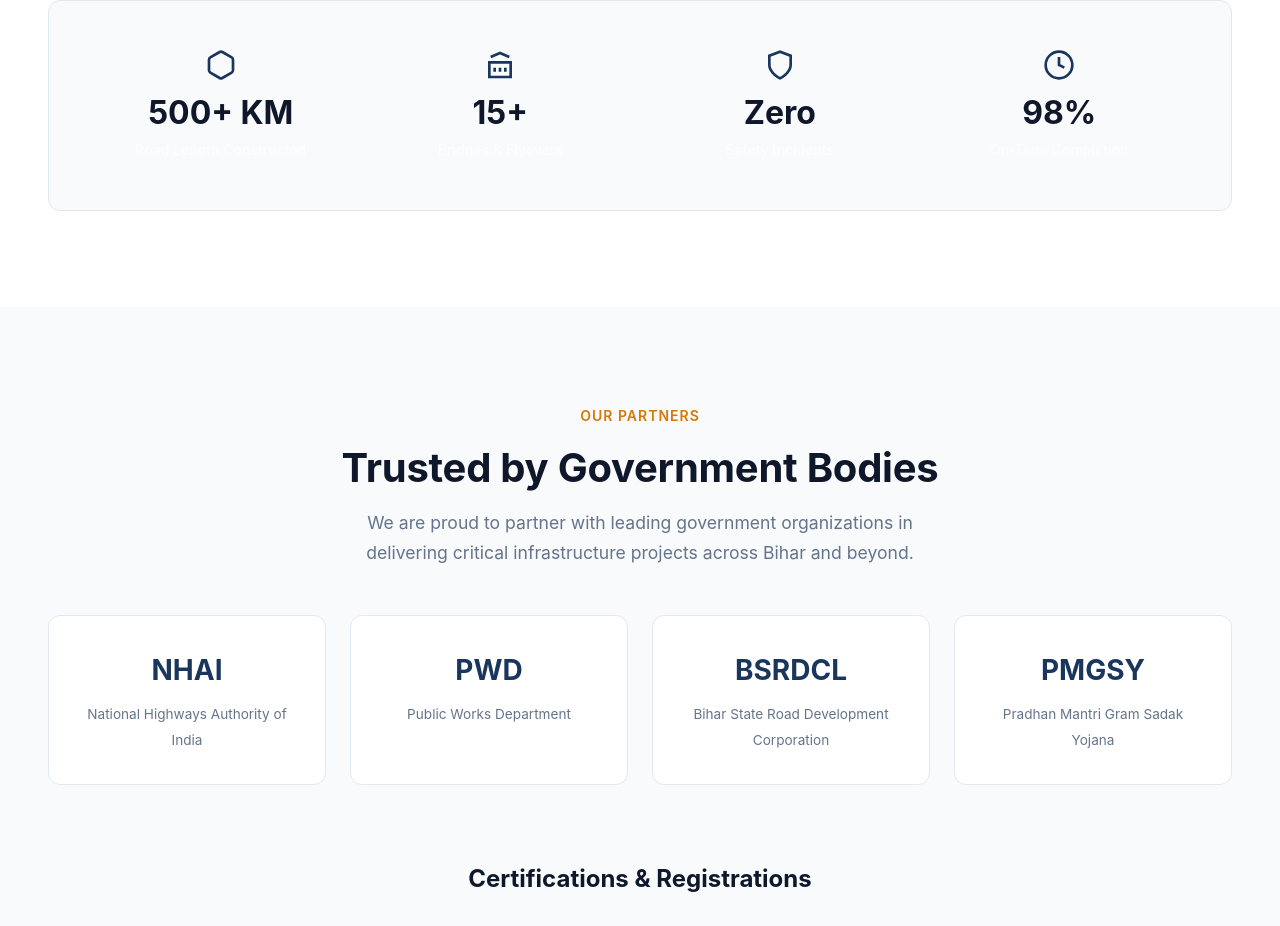
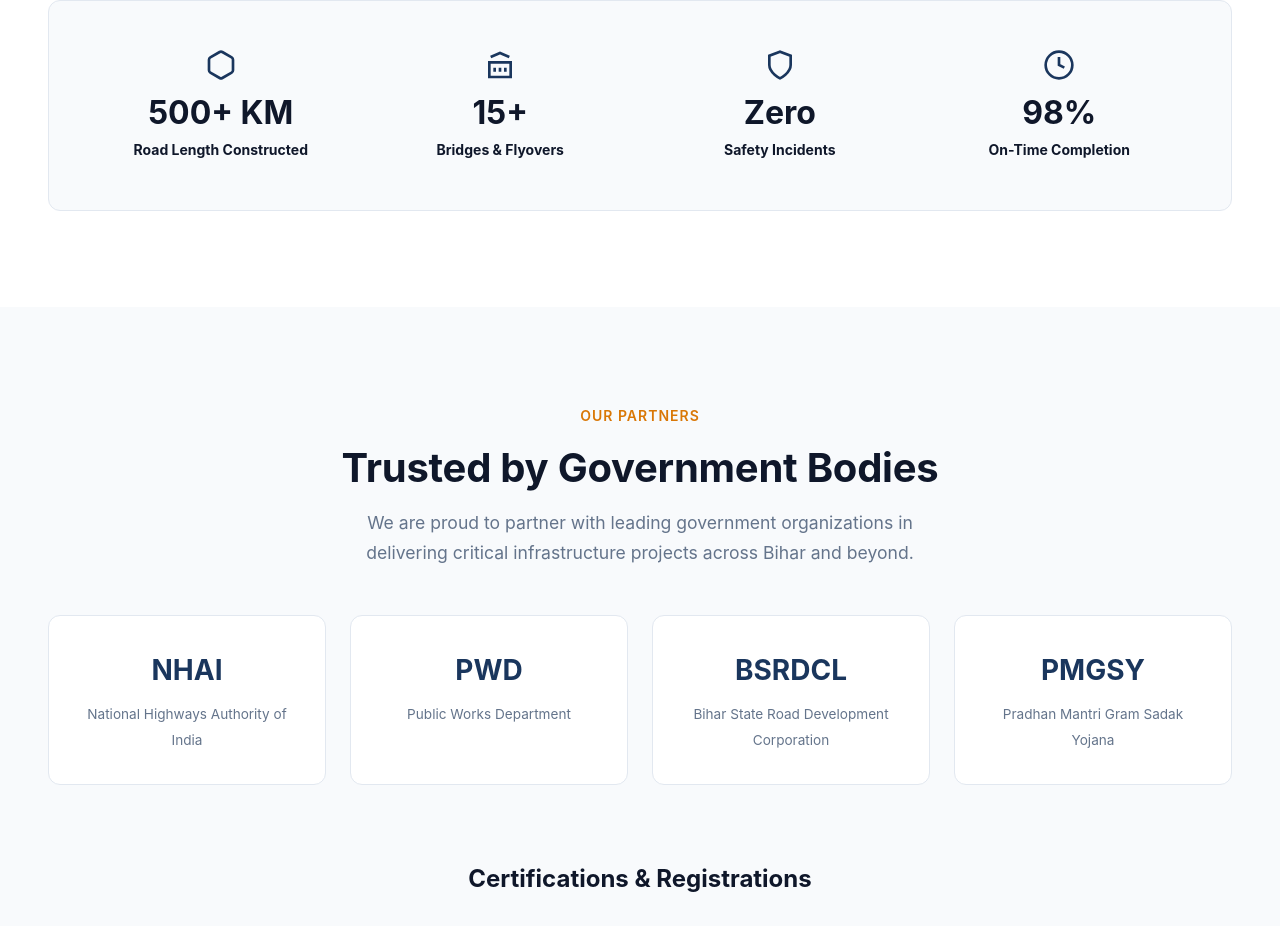
Before and after one commit to ZecurX/Gurudev-engicon-web, a Next.js app: page / in a window 1280 px wide. Shown: the part 4403-5329 px from the top of the page. Built offline with nearby package versions, Linux system fonts and the light colour scheme.

Commit message:
minor chnages

```diff
--- a/app/styles/Projects.css
+++ b/app/styles/Projects.css
@@ -188,7 +188,14 @@
 
 .stat-label {
   font-size: 0.9rem;
-  color: #64748b;
+  color: #0f172a;
+  font-weight: 600;
+}
+
+/* Ensure Projects stats keep their own palette even if other sections share class names */
+.projects-stats .stat-label {
+  color: #0f172a;
+  font-weight: 700;
 }
 
 /* Responsive Design */
```
